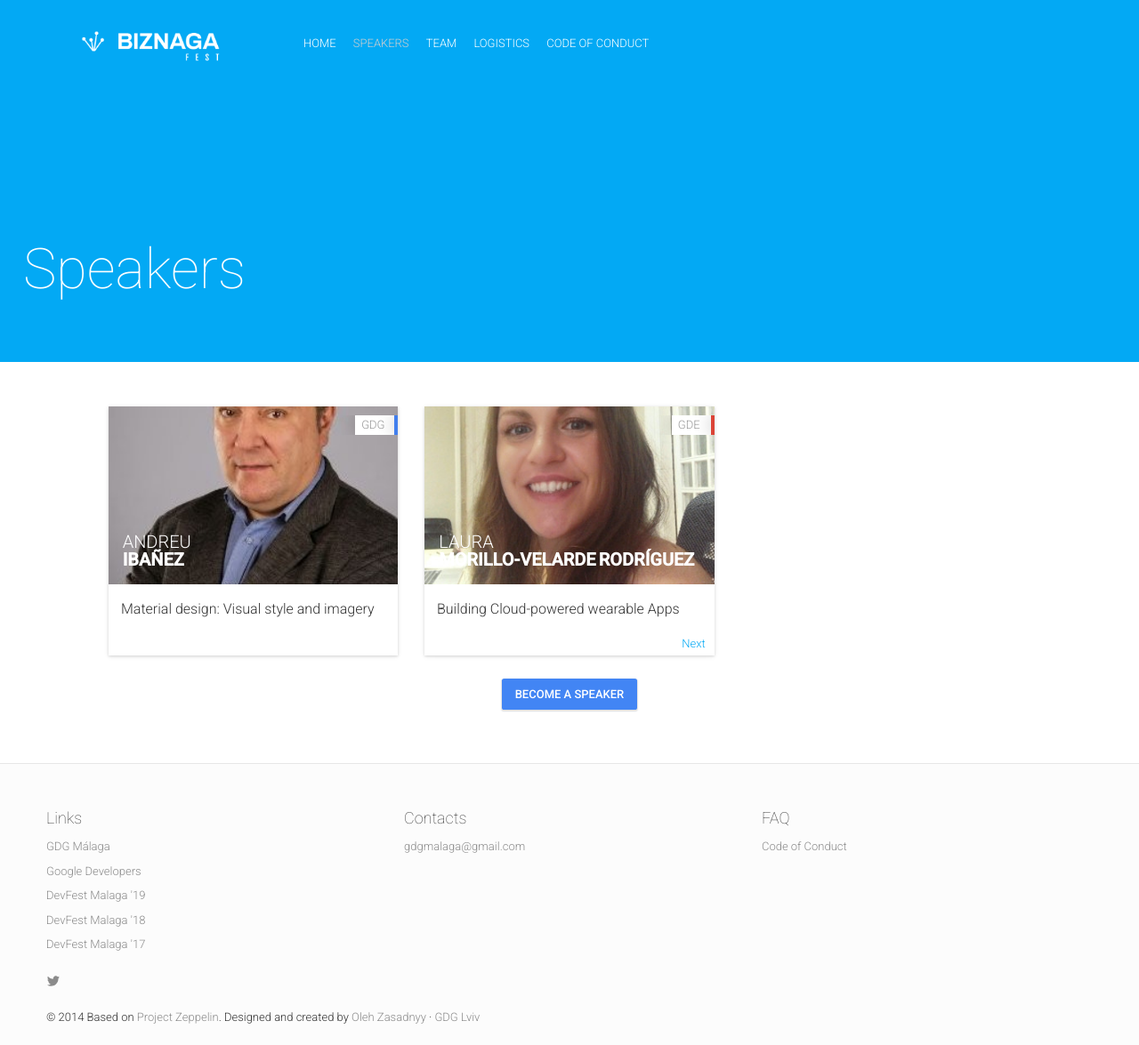
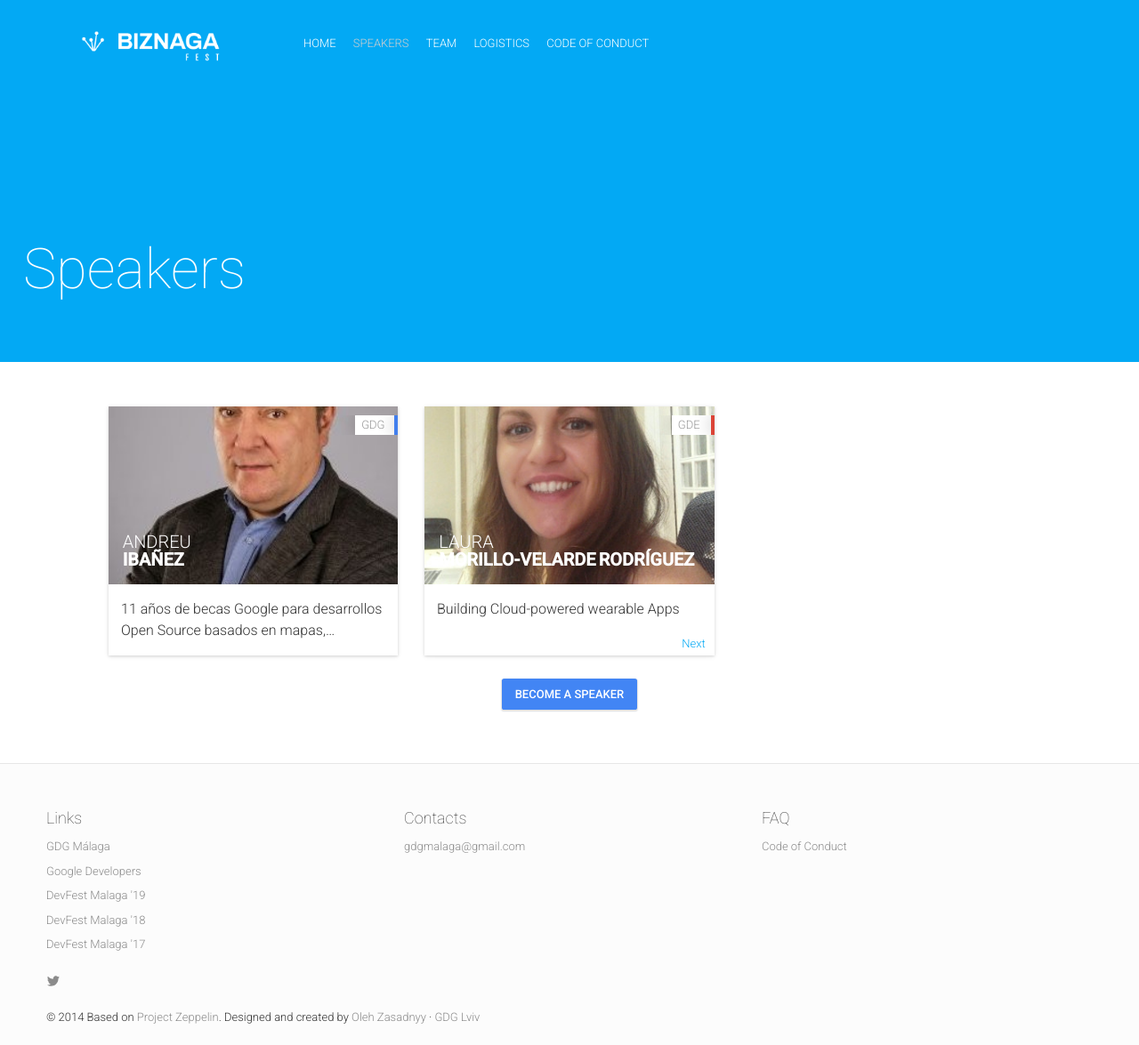
Before and after one commit to GDGMalaga/BiznagaFest-22, a Jekyll site: the page built from speakers.html, in a window 1280 px wide and 1175 px high. Shown: the whole window at 89% size. Built offline with Jekyll 4.4.1, drawn with Linux system fonts in a browser that asks for light colours; nearby versions of some CDN libraries; comment, search, counter and statistics services are not loaded; part of the change alters nothing that is shown.

Commit message:
feat(session): Andreu's session

```diff
--- a/_data/sessions.yml
+++ b/_data/sessions.yml
@@ -1,25 +1,21 @@
--
-  id: 307
+- id: 307
   title: "Coffee Break"
   place: "Hall"
   service: true
   description: "The best time to talk with speakers and attendees"
--
-  id: 503
+- id: 503
   title: "Lunch Break"
   place: "Dining room"
   service: true
--
-  id: 001
-  title: "Material design: Visual style and imagery"
-  description: "This session will reveal the invisible structures behind the material design system. Designers will show how to use the new color systems, typographic strategies, and the underlying grids that hold it together. They will show how imagery and the new framework material rendering can make apps more interesting and communicate more quickly."
-  subtype: workshop
-  speakers: [3, 6]
-  language: en
-  complexity: "Intermediate"
-  video: "//www.youtube.com/embed/v3SCiUqI1yQ"
--
-  id: 002
+- id: 001
+  title: "11 años de becas Google para desarrollos Open Source basados en mapas, Inteligencia artificial y otras tecnologías"
+  description: "Andreu presentará su experiencia muy cercana a Google desarrollando proyectos Open Source con estudiantes universitarios desde los Laboratorios TIC del Parque Científico de Lleida, haciendo hincapié en aquellos de base en Inteligencia Artificial. Con 63 proyectos becados con más de 250.000€ para estudiantes de 10 países, Andreu nos explicará sus métodos de dinamización de los laboratorios y sus actividades con Google y otras tecnológicas."
+  subtype: presentation
+  speakers: [3]
+  language: es
+  complexity: "Beginner"
+#  video: "//www.youtube.com/embed/v3SCiUqI1yQ"
+- id: 002
   title: "Building Cloud-powered wearable Apps"
   description: "I will speak and show how to:<br>- Respond to touch events in your views with touch feedback animations.<br>- Hide and show views with reveal effect animations.<br>- Switch between activities with custom activity transition animations.<br>- Create more natural animations with curved motion.<br>- Animate changes in one or more view properties with view state change animations.<br>- Create icon morphing transition"
   subtype: presentation
@@ -28,8 +24,7 @@
   complexity: "Intermediate"
   presentation: "https://speakerdeck.com/gdglviv/dmytro-danylyk-android-l-animation"
   video: "//www.youtube.com/embed/v3SCiUqI1yQ"
--
-  id: 003
+- id: 003
   title: "Android L Animation"
   description: "More than ever before, developing for global audience is a necessity than a luxury in today's world. Are you ready ... where to start? what does it entail? how do I do it? how to promote in local markets? This talk will address above questions for android, chrome and web developers. In our journey of the where, what and how, we will take an in-depth look at various internationalization and localization tools & strategies available to you."
   subtype: presentation
@@ -37,8 +32,7 @@
   language: en
   complexity: "Intermediate"
   presentation: "https://speakerdeck.com/gdglviv/dmytro-danylyk-android-l-animation"
--
-  id: 004
+- id: 004
   title: "Polymer: Interacting with Google Services using nothing but HTML"
   description: "Google has 1M APIs and services. Every API is different! Learn how you can interact with Google services without writing code! Designing your UI so it works across multiple screen sizes is no longer a nice to have, it is *the* way to build for the web. Using Polymer, we'll cover how to create robust, responsive elements that work across all platforms."
   subtype: keynote
@@ -47,8 +41,7 @@
   complexity: "Beginner"
   presentation: "https://speakerdeck.com/gdglviv/mateusz-herych-guava-beyond-collections"
   video: "//www.youtube.com/embed/v3SCiUqI1yQ"
--
-  id: 005
+- id: 005
   title: "Test: Interacting with Google Services using nothing but HTML"
   description: "Google has 1M APIs and services. Every API is different! Learn how you can interact with Google services without writing code! Designing your UI so it works across multiple screen sizes is no longer a nice to have, it is *the* way to build for the web. Using Polymer, we'll cover how to create robust, responsive elements that work across all platforms."
   subtype: keynote
```
